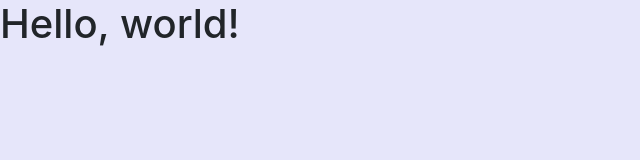
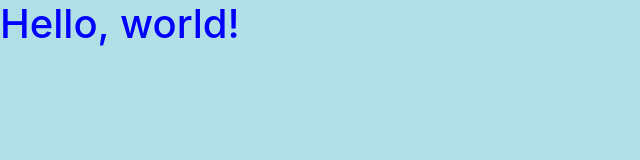
Before and after one commit to Maminirin/github-flow, a plain HTML site: page index.html in a window 1280 px wide. Shown: the whole page, without its empty margins (0-640 px from the left). Drawn offline with nearby package versions, Linux system fonts and the light colour scheme.

Commit message:
Add basic css style

```diff
--- a/index.html
+++ b/index.html
@@ -4,10 +4,15 @@
     <meta charset="utf-8">
     <meta name="viewport" content="width=device-width, initial-scale=1, shrink-to-fit=no">
     <link rel="stylesheet" href="https://stackpath.bootstrapcdn.com/bootstrap/4.1.1/css/bootstrap.min.css" integrity="sha384-WskhaSGFgHYWDcbwN70/dfYBj47jz9qbsMId/iRN3ewGhXQFZCSftd1LZCfmhktB" crossorigin="anonymous">
-
+    <style>
+        body {background-color: powderblue;}
+        h1   {color: blue;}
+        p    {color: white;}
+        </style>
     <title>Hello, world!</title>
   </head>
-  <body style="background-color:#E6E6FA">
+  <!--body style="background-color:#E6E6FA"-->
+  <body ></body>
     <h1>Hello, world!</h1>
 
     <script src="https://code.jquery.com/jquery-3.3.1.slim.min.js" integrity="sha384-q8i/X+965DzO0rT7abK41JStQIAqVgRVzpbzo5smXKp4YfRvH+8abtTE1Pi6jizo" crossorigin="anonymous"></script>
```
